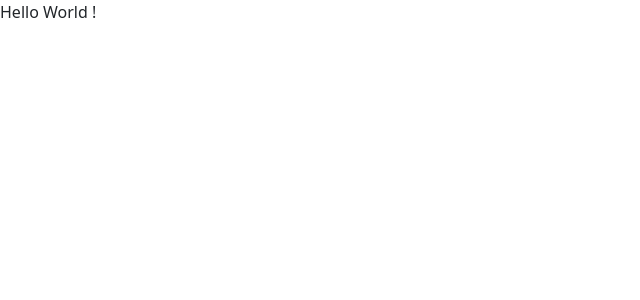
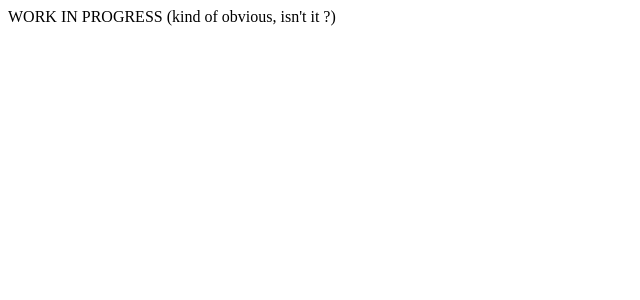
Before and after one commit to joubierjc/joubierjc.github.io, a React (Vite) app: page / in a window 1280 px wide. Shown: the top 300 px of the page, without its empty margins (0-640 px from the left). Built offline with nearby package versions, Linux system fonts and the light colour scheme.

Commit message:
work in progress

```diff
--- a/index.html
+++ b/index.html
@@ -4,7 +4,6 @@
     <meta charset="UTF-8">
     <meta name="viewport" content="width=device-width, initial-scale=1.0">
     <title>Document</title>
-    <link href="https://cdn.jsdelivr.net/npm/bootstrap@5.0.0-beta1/dist/css/bootstrap.min.css" rel="stylesheet" integrity="sha384-giJF6kkoqNQ00vy+HMDP7azOuL0xtbfIcaT9wjKHr8RbDVddVHyTfAAsrekwKmP1" crossorigin="anonymous">
     <script src="/src/index.jsx" defer></script>
 </head>
 <body>
--- a/src/index.jsx
+++ b/src/index.jsx
@@ -2,6 +2,6 @@ import React from 'react';
 import { render } from 'react-dom';
 
 render(
-    <div>Hello World !</div>,
+    <div>WORK IN PROGRESS (kind of obvious, isn't it ?)</div>,
     document.querySelector('#app')
 );
```
Also changed, not shown: package.json (+9 -0 lines), 6 other files (tests, documents, lock files or other folders).
